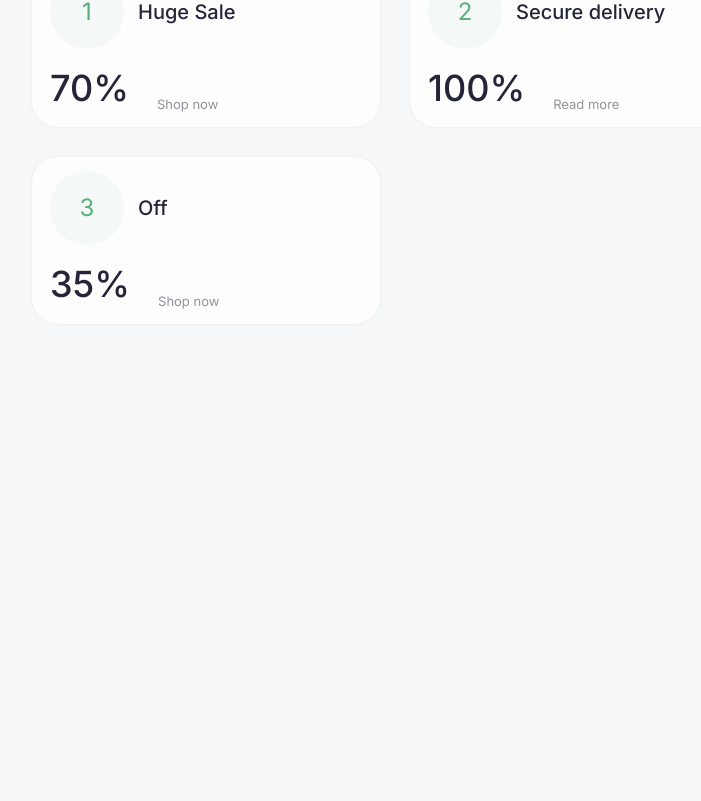
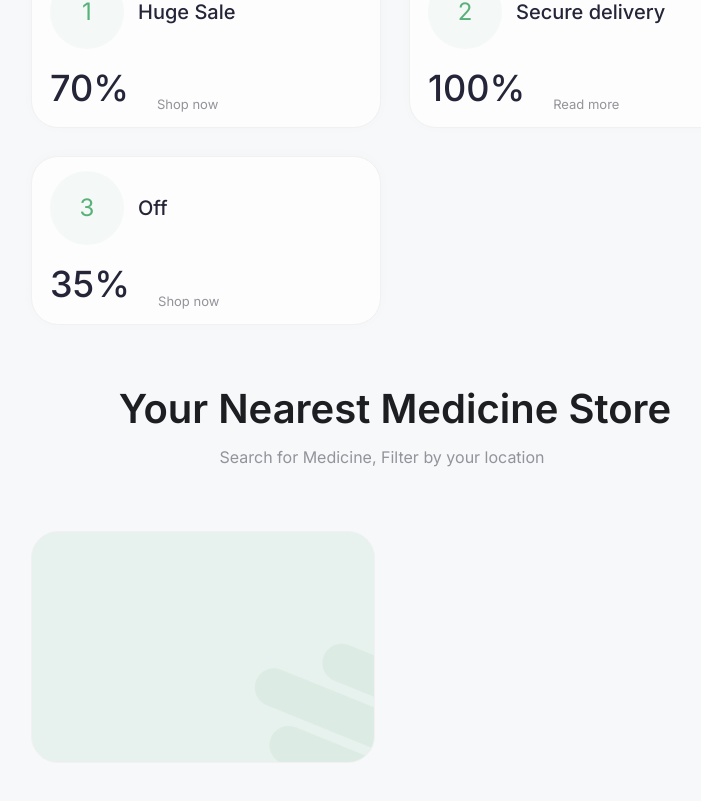
Before and after one commit to valerie-kan/e-pharmacy, a React (Vite) app: page / in a window 1280 px wide. Shown: the part 1124-1925 px from the top of the page, without its empty margins (245-946 px from the left). Before the commit the page ends 1509 px from the top, so only its background shows below. Built offline with nearby package versions, Linux system fonts and the light colour scheme.

Commit message:
add nearest store template

```diff
--- /dev/null
+++ b/src/components/NearestStore/NearestStore.jsx
@@ -0,0 +1,19 @@
+import css from "./NearestStore.module.css";
+
+import StoreItem from "../StoreItem/StoreItem";
+
+const NearestStore = () => {
+  return (
+    <section>
+      <h2 className={css.sectionTtl}>Your Nearest Medicine Store</h2>
+      <p className={css.sectionText}>
+        Search for Medicine, Filter by your location
+      </p>
+      <ul className={css.nearestStoresList}>
+        <StoreItem />
+      </ul>
+    </section>
+  );
+};
+
+export default NearestStore;
--- /dev/null
+++ b/src/components/NearestStore/NearestStore.module.css
@@ -0,0 +1,17 @@
+.sectionTtl {
+  font-weight: 600;
+  font-size: 40px;
+  line-height: 120%;
+  color: var(--primary-color-bl);
+  margin-inline: auto;
+  margin-bottom: 14px;
+}
+
+.sectionText {
+  font-size: 16px;
+  line-height: 125%;
+  color: var(--color-gray-header);
+  margin-inline: auto;
+  width: 351px;
+  margin-bottom: 64px;
+}
--- /dev/null
+++ b/src/components/StoreItem/StoreItem.jsx
@@ -0,0 +1,15 @@
+import css from "./StoreItem.module.css";
+
+import sprite from "../../assets/icons/sprite.svg";
+
+const StoreItem = () => {
+  return (
+    <li className={css.nearestItem}>
+      <svg className={css.blocksIcon}>
+        <use href={`${sprite}#icon-block-elements`} />
+      </svg>
+    </li>
+  );
+};
+
+export default StoreItem;
--- /dev/null
+++ b/src/components/StoreItem/StoreItem.module.css
@@ -0,0 +1,16 @@
+.nearestItem {
+  border: 1.15px solid var(--bg-white);
+  border-radius: 27px;
+  background-color: var(--color-light-green);
+  padding: 40px;
+  width: 344px;
+  height: 232px;
+  position: relative;
+  overflow: hidden;
+}
+
+.blocksIcon {
+  position: absolute;
+  bottom: -20px;
+  right: -100px;
+}
--- a/src/pages/HomePage.jsx
+++ b/src/pages/HomePage.jsx
@@ -1,4 +1,5 @@
 import Hero from "../components/Hero/Hero";
+import NearestStore from "../components/NearestStore/NearestStore";
 import Offers from "../components/Offers/Offers";
 
 const HomePage = () => {
@@ -6,6 +7,7 @@ const HomePage = () => {
     <div>
       <Hero />
       <Offers />
+      <NearestStore />
     </div>
   );
 };
```
